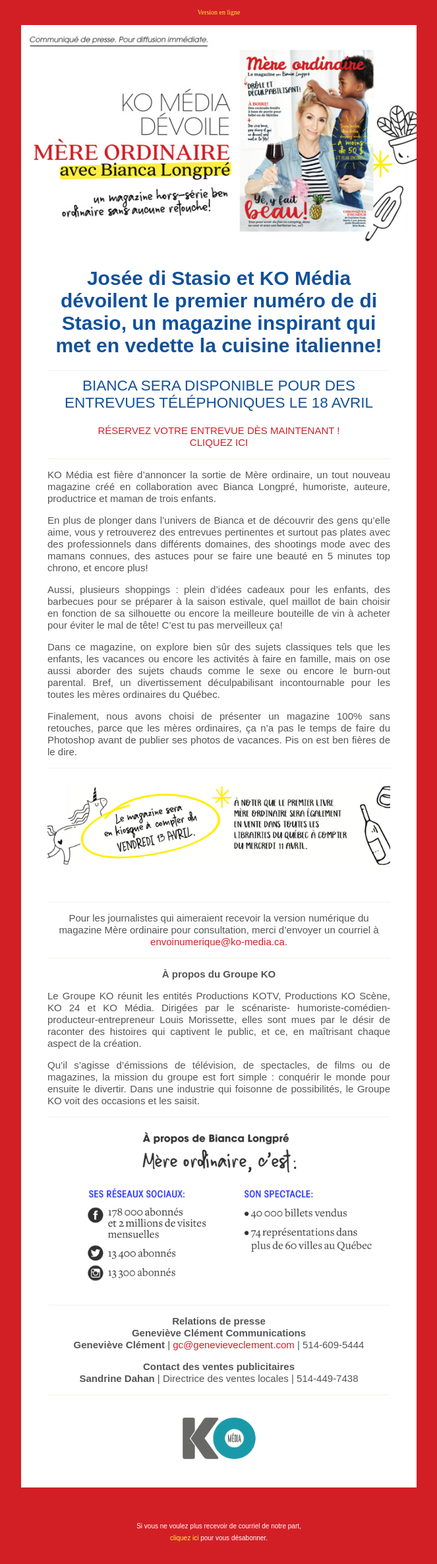
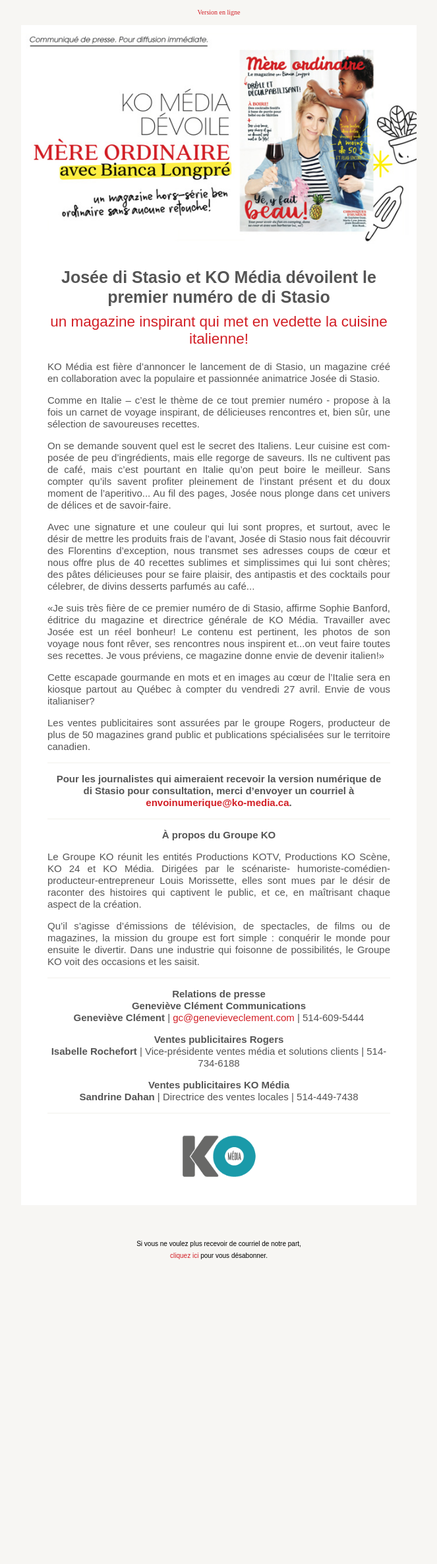
Before and after one commit to graphismatique/mfp, a Jekyll site: the page Distasio/index.html, which Jekyll copies as it is, in a window 1280 px wide. Shown: the whole page at 66% size, without its empty margins (308-971 px from the left). Built offline with Jekyll 4.4.1, drawn with Linux system fonts in a browser that asks for light colours; after the commit the page ends 1943 px from its top, so only the background shows below that.

Commit message:
Update index.html
Rev1

```diff
--- a/Distasio/index.html
+++ b/Distasio/index.html
@@ -136,17 +136,17 @@
             text-align: center;
         }
         h1 {
+            width: 100%;
             text-align: center;
-            font-size: normal;
-            color: #12519a;
-            margin-top: 20px;
-            line-height: normal;
+			font-size: 25px;
+            line-height: 30px;
+            margin: 20px 0px 10px 0px;
             }
 
         h2 {
             margin: 0px 0px 20px 0px;
             text-align: center;
-            color: #12519a;
+            color: #d21f26;;
             line-height:normal;
             font-size: normal;
             font-weight: normal;
@@ -186,16 +186,16 @@
             text-decoration: none;
         }
         a:hover {
-            color: #ffee42;
+            color: #dbac56;
         }
         .outside a {
-            color: #ffee42;
+            color: #d21f26;
             text-decoration: none;
         }
     </style>
 </head>
-<body width="100%" bgcolor="#d21f26" style="margin: 0; mso-line-height-rule: exactly;">
-    <center style="width: 100%; background: #d21f26;">
+<body width="100%" bgcolor="#f7f6f3" style="margin: 0; mso-line-height-rule: exactly;">
+    <center style="width: 100%; background: #f7f6f3;">
         <!-- Visually Hidden Preheader Text : BEGIN -->
         <div style="display:none;font-size:1px;line-height:1px;max-height:0px;max-width:0px;opacity:0;overflow:hidden;mso-hide:all;font-family: sans-serif;">
             Josée di Stasio et KO Média dévoilent le premier numéro de di Stasio, un magazine inspirant qui met en vedette la cuisine italienne!
@@ -217,7 +217,7 @@
             <table role="presentation" cellspacing="0" cellpadding="0" border="0" align="center" width="100%" style="max-width: 600px;">
                 <tr>
                     <td>
-                         <p class="outside small"><a href="http://mariefranceprivee.com/MereOrdinaire/" target="_blank">Version en ligne</a></p>
+                         <p class="outside small"><a href="http://mariefranceprivee.com/Distasio/" target="_blank">Version en ligne</a></p>
                     </td>
                 </tr>
             </table>
@@ -229,7 +229,7 @@
                 <!-- Image Header : BEGIN -->
                 <tr>
                     <td bgcolor="#ffffff">
-                        <img src="http://mariefranceprivee.com/MereOrdinaire/assets/header.jpg" alt="header image" border="0" align="center" style="width: 100%; max-width: 600px; height: auto; background: #dddddd; font-family: sans-serif; font-size: 15px; line-height: 20px; color: #555555;" class="g-img">
+                        <img src="http://mariefranceprivee.com/Distasio/assets/header.jpg" alt="header image" border="0" align="center" style="width: 100%; max-width: 600px; height: auto; background: #dddddd; font-family: sans-serif; font-size: 15px; line-height: 20px; color: #555555;" class="g-img">
                     </td>
                 </tr>
                 <!-- Image Header : END -->
@@ -242,41 +242,40 @@
                                 <td style="text-align: center; padding: 0px 40px 20px 40px; font-family:Arial, Helvetica, sans-serif; font-size: 15px; line-height:20px; color: #555555;">
 
                                     <!--    MARKDOWN START HERE   -->
-                                    <h1>Josée di Stasio et KO Média dévoilent le premier numéro de di Stasio, un magazine inspirant qui met en vedette la cuisine italienne!</h1>
+                                    <h1>Josée di Stasio et KO Média dévoilent le premier numéro de di&nbsp;Stasio</h1>
+                                    <h2>un magazine inspirant qui met en vedette la&nbsp;cuisine italienne!</h2>
+
+                                    <p>KO Média est fière d’annoncer le lancement de di Stasio, un magazine créé en collaboration avec la populaire et passionnée animatrice Josée di Stasio.</p>
+                                    <p>Comme en Italie – c’est le thème de ce tout premier numéro - propose à la fois un carnet de voyage inspirant, de délicieuses rencontres et, bien sûr, une sélection de savoureuses recettes.</p>
+                                    <p>On se demande souvent quel est le secret des Italiens. Leur cuisine est com- posée de peu d’ingrédients, mais elle regorge de saveurs. Ils ne cultivent pas de café, mais c’est pourtant en Italie qu’on peut boire le meilleur. Sans compter qu’ils savent profiter pleinement de l’instant présent et du doux moment de l’aperitivo... Au fil des pages, Josée nous plonge dans cet univers de délices et de savoir-faire.</p>
+                                    <p>Avec une signature et une couleur qui lui sont propres, et surtout, avec le désir de mettre les produits frais de l’avant, Josée di Stasio nous fait découvrir des Florentins d’exception, nous transmet ses adresses coups de cœur et nous offre plus de 40 recettes sublimes et simplissimes qui lui sont chères; des pâtes délicieuses pour se faire plaisir, des antipastis et des cocktails pour célebrer, de divins desserts parfumés au café...</p>
+                                    <p>«Je suis très fière de ce premier numéro de di Stasio, affirme Sophie Banford, éditrice du magazine et directrice générale de KO Média. Travailler avec Josée est un réel bonheur! Le contenu est pertinent, les photos de son voyage nous font rêver, ses rencontres nous inspirent et...on veut faire toutes ses recettes. Je vous préviens, ce magazine donne envie de devenir italien!»</p>
+                                    <p>Cette escapade gourmande en mots et en images au cœur de l’Italie sera en kiosque partout au Québec à compter du vendredi 27 avril. Envie de vous italianiser?</p>
+                                    <p>Les ventes publicitaires sont assurées par le groupe Rogers, producteur de plus de 50 magazines grand public et publications spécialisées sur le territoire canadien.</p>
                                     <hr>
-                                    <h2>BIANCA SERA DISPONIBLE POUR DES ENTREVUES TÉLÉPHONIQUES LE 18 AVRIL </h2>
-                                    <p class="center"><a href="https://goo.gl/forms/38ER99zwSnizTtJJ2" target="_blank">RÉSERVEZ VOTRE ENTREVUE DÈS MAINTENANT ! <br> CLIQUEZ ICI </a></p>
-                                    <hr>
-                                   <p>KO Média est fière d’annoncer la sortie de Mère ordinaire, un tout nouveau magazine créé en collaboration avec Bianca Longpré, humoriste, auteure, productrice et maman de trois enfants.</p>
-                                   <p>En plus de plonger dans l’univers de Bianca et de découvrir des gens qu’elle aime, vous y retrouverez des entrevues pertinentes et surtout pas plates avec des professionnels dans différents domaines, des shootings mode avec des mamans connues, des astuces pour se faire une beauté en 5 minutes top chrono, et encore plus!</p>
-                                   <p>Aussi, plusieurs shoppings : plein d’idées cadeaux pour les enfants, des barbecues pour se préparer à la saison estivale, quel maillot de bain choisir en fonction de sa silhouette ou encore la meilleure bouteille de vin à acheter pour éviter le mal de tête! C’est tu pas merveilleux ça!</p>
-                                   <p>Dans ce magazine, on explore bien sûr des sujets classiques tels que les enfants, les vacances ou encore les activités à faire en famille, mais on ose aussi aborder des sujets chauds comme le sexe ou encore le burn-out parental. Bref, un divertissement déculpabilisant incontournable pour les toutes les mères ordinaires du Québec.</p>
-                                   <p>Finalement, nous avons choisi de présenter un magazine 100% sans retouches, parce que les mères ordinaires, ça n’a pas le temps de faire du Photoshop avant de publier ses photos de vacances. Pis on est ben fières de le dire.</p>
-
-                                    <hr>
-                                    <!-- INSERT 1 -->
-                                    <img src="http://mariefranceprivee.com/MereOrdinaire/assets/insert1.png" style="width: 100%; max-width: 600px; height: auto;" alt="Magazine insert">
-                                    <hr>
-                                    <p style="text-align: center;">Pour les journalistes qui aimeraient recevoir la version numérique du magazine Mère ordinaire pour consultation, merci d’envoyer un courriel à <a href="envoinumerique@ko-media.ca">envoinumerique@ko-media.ca</a>.
+                                    <p style="text-align: center;"><b>Pour les journalistes qui aimeraient recevoir la version numérique de di&nbsp;Stasio pour consultation, merci d’envoyer un courriel à <a href="envoinumerique@ko-media.ca">envoinumerique@ko-media.ca</a>.</b></p>
                                     <hr>
                                     <p class="center"><b>À propos du Groupe KO</b></p>
                                     <p>Le Groupe KO réunit les entités Productions KOTV, Productions KO Scène, KO 24 et KO Média. Dirigées par le scénariste- humoriste-comédien-producteur-entrepreneur Louis Morissette, elles sont mues par le désir de raconter des histoires qui captivent le public, et ce, en maîtrisant chaque aspect de la création.</p>
                                     <p>Qu’il s’agisse d’émissions de télévision, de spectacles, de films ou de magazines, la mission du groupe est fort simple : conquérir le monde pour ensuite le divertir. Dans une industrie qui foisonne de possibilités, le Groupe KO voit des occasions et les saisit.</p>
                                     <hr>
-                                    <img src="http://mariefranceprivee.com/MereOrdinaire/assets/insert2.png" style="width: 100%; max-width: 600px; height: auto;" alt="Info insert">
-                                    <hr>
+
                                     <p style="text-align: center;">
                                             <b>Relations de presse</b><br>
                                             <b>Geneviève Clément Communications</b><br>
                                             <b>Geneviève Clément</b> | <a href="gc@genevieveclement.com">gc@genevieveclement.com</a> | 514-609-5444
                                         </p>
                                             <p style="text-align: center;">
-                                                <b>Contact des ventes publicitaires</b><br>
+                                                <b>Ventes publicitaires Rogers</b><br>
+                                                <b>Isabelle Rochefort</b> | Vice-présidente ventes média et solutions clients | 514-734-6188
+                                            </p>
+                                            <p style="text-align: center;">
+                                                <b>Ventes publicitaires KO Média</b><br>
                                                 <b>Sandrine Dahan</b> | Directrice des ventes locales | 514-449-7438
                                             </p>
 
                                         <hr>
-                                        <img src="http://mariefranceprivee.com/MereOrdinaire/assets/footer.png" alt="Logos Footer" border="0" align="center" style="width: 100%; max-width: 600px; height: auto;" class="g-img">
+                                        <img src="http://mariefranceprivee.com/Distasio/assets/footer.png" alt="Logos Footer" border="0" align="center" style="width: 100%; max-width: 600px; height: auto;" class="g-img">
                                         <!--    MARKDOWN FINISH HERE   -->
                                 </td>
                             </tr>
@@ -296,7 +295,7 @@
             <!-- Email Footer : BEGIN -->
             <table role="presentation" cellspacing="0" cellpadding="0" border="0" align="center" width="100%" style="max-width: 680px;">
                 <tr>
-                    <td style="padding: 20px 0px;width: 100%;font-size: 12px; font-family: sans-serif; line-height:14px; text-align: center; color: #ffffff;" class="x-gmail-data-detectors">
+                    <td style="padding: 20px 0px;width: 100%;font-size: 12px; font-family: sans-serif; line-height:14px; text-align: center; " class="x-gmail-data-detectors">
                         <unsubscribe class="desinscrire">
                             <p class="outside small">
                             Si vous ne voulez plus recevoir de courriel de notre part, <br>
```
